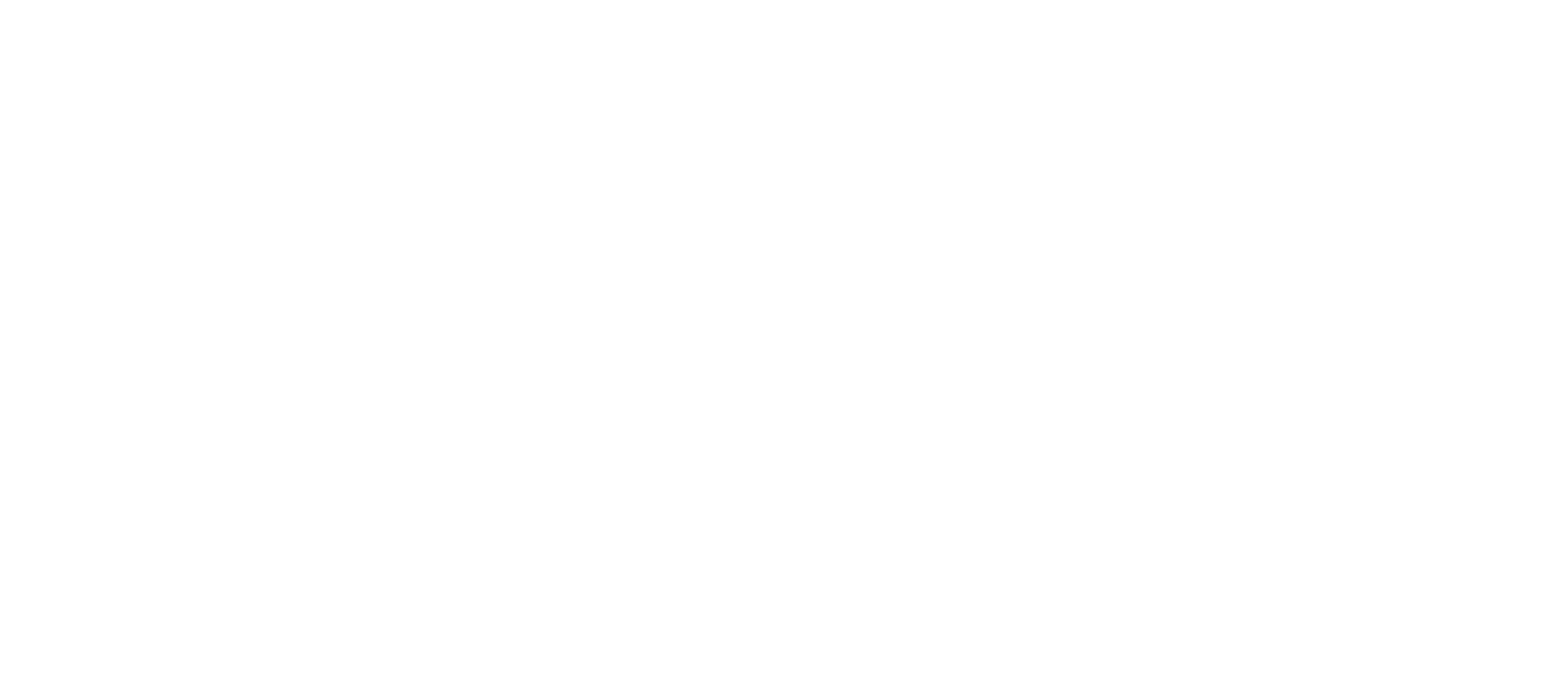
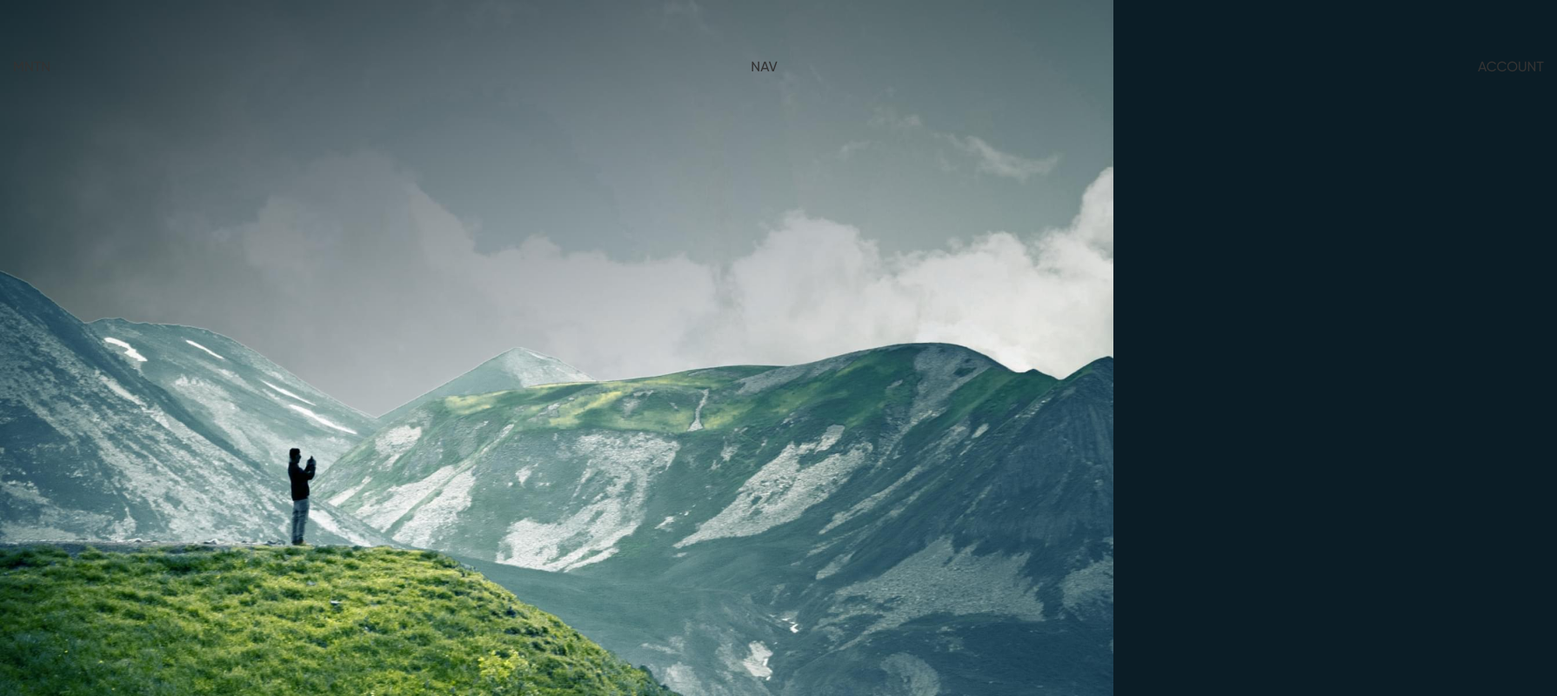
Before and after one commit to ElKlaus/mountains, a website: page app/index.html in a window 1280 px wide. Shown: the whole page at 87% size, 1790 px wide, since content can reach past the window. Drawn offline with nearby package versions, Linux system fonts and the light colour scheme; files that its build step writes are made by us from their sources.

Commit message:
Step 1: add fonts

```diff
--- a/app/index.html
+++ b/app/index.html
@@ -1,8 +1,14 @@
-<!--#set var="title" value="OptimizedHTML 5" -->
+<!--#set var="title" value="Mountains" -->
 <!--#include virtual="/parts/header.html" -->
 
-	<header class="header">
-
-	</header>
+<div class="header">
+	<div class="container-wide">
+		<div class="row space-between">
+			<div class="logo">MNTN</div>
+			<div class="nav">NAV</div>
+			<div class="login">ACCOUNT</div>
+		</div>
+	</div>
+</div>
 
 <!--#include virtual="/parts/footer.html" -->
--- a/app/parts/header.html
+++ b/app/parts/header.html
@@ -11,7 +11,7 @@
 
 	<meta name="viewport" content="width=device-width, initial-scale=1.0, minimum-scale=1.0, maximum-scale=1.0, user-scalable=no">
 
-	<link rel="icon" href="images/favicon.png">
+	<!-- <link rel="icon" href="images/favicon.png"> -->
 	<meta property="og:image" content="images/dist/preview.jpg">
 
 	<link rel="stylesheet" href="css/app.min.css">
--- a/app/styles/sass/_config.sass
+++ b/app/styles/sass/_config.sass
@@ -1,10 +1,10 @@
 // USER VARIABLES SECTION
 
-$accent: orange // Accent Color
+$accent: #FBD784 // Accent Color
 $fontsize: 16px // Body Font Size
 $textcolor: #333 // Text Color
 $lineheight: 1.65 // Document Line Height
-$userfont: roboto-oh5, sans-serif // User Font Family
+$userfont: gilroy, sans-serif // User Font Family
 $systemfont: -apple-system, BlinkMacSystemFont, Arial, sans-serif // System Font Family
 
 // Bootstrap compatible gutter variable => $gutter
@@ -25,12 +25,13 @@ $gutter: $grid-gutter-width
 		font-family: $fname
 		font-style: $fstyle
 		font-weight: $fweight
-		src: url($furl) format('woff2')
+		src: url($furl) format('woff')
 
-@include font('roboto-oh5', normal, 400, '../fonts/roboto-regular-webfont.woff2')
-@include font('roboto-oh5', italic, 400, '../fonts/roboto-italic-webfont.woff2')
-@include font('roboto-oh5', normal, 700, '../fonts/roboto-bold-webfont.woff2')
-@include font('roboto-oh5', italic, 700, '../fonts/roboto-bolditalic-webfont.woff2')
+@include font('gilroy', normal, 500, '../fonts/Gilroy/gilroy-medium.woff')
+@include font('gilroy', normal, 700, '../fonts/Gilroy/gilroy-bold.woff')
+@include font('gilroy', normal, 800, '../fonts/Gilroy/gilroy-extra-bold.woff')
+@include font('playfair', normal, 700, '../fonts/PlayFairDisplay/playfair-display-bold.woff')
+@include font('playfair', normal, 600, '../fonts/PlayFairDisplay/playfair-display-semibold.woff')
 
 // GENERAL CSS SETTINGS
 
--- a/app/styles/sass/blocks/header.scss
+++ b/app/styles/sass/blocks/header.scss
@@ -0,0 +1,38 @@
+// body, html {
+//   height: 100%;
+// }
+
+// .header {
+//   background-image: url('../images/dist/bg/bg.jpg');
+//   height: 100%;
+// }
+* {
+  box-sizing: border-box
+}
+
+body {
+  margin: 0;
+  font-family: 'gilroy', sans-serif;
+  background-color: #0B1D26;
+  background-image: url('../images/dist/bg/bg.jpg');
+  background-size: 100% auto;
+  background-repeat: no-repeat;
+}
+
+.header {
+  padding-top: 64px;
+}
+
+.container-wide {
+  margin: 0 auto;
+  width: 1790px;
+  padding: 0 15px;
+}
+
+.row {
+  display: flex;
+}
+
+.space-between {
+  justify-content: space-between;
+}
```
Also changed, not shown: app/css/app.min.css, app/fonts/Gilroy/gilroy-bold.woff (added), app/fonts/Gilroy/gilroy-extra-bold.woff (added), app/fonts/Gilroy/gilroy-medium.woff (added), app/fonts/PlayFairDisplay/playfair-display-bold.woff (added), app/fonts/PlayFairDisplay/playfair-display-semiBold.woff (added), app/fonts/roboto-bold-webfont.woff2 (deleted), app/fonts/roboto-bolditalic-webfont.woff2 (deleted), app/fonts/roboto-italic-webfont.woff2 (deleted), app/fonts/roboto-regular-webfont.woff2 (deleted), 3 other files.
